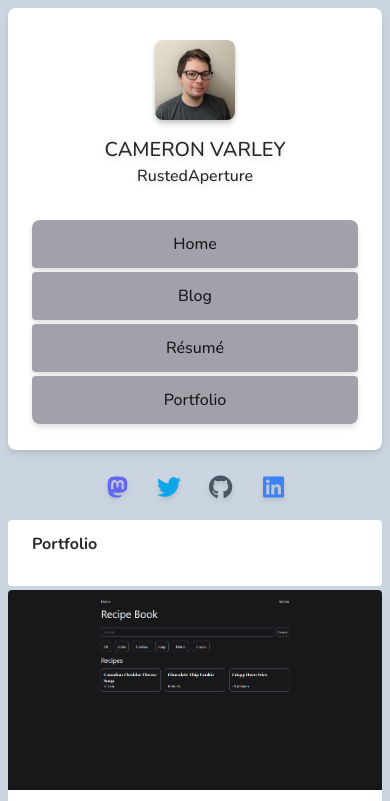
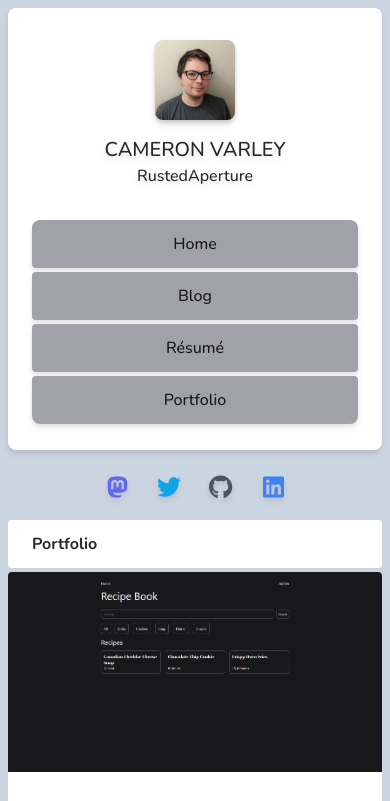
Before and after one commit to RustedAperture/RustedAperture, a Next.js app: page /Portfolio in a window 390 px wide. Shown: the top 801 px of the page. Built offline with nearby package versions, Linux system fonts and the light colour scheme.

Commit message:
Portfolio Mobile Fix

```diff
--- a/pages/Portfolio.js
+++ b/pages/Portfolio.js
@@ -13,7 +13,7 @@ export default function Resume() {
         <Head>
           <title>Cameron Varley | Portfolio</title>
         </Head>
-        <div className="min-h-[66px] bg-white dark:bg-zinc-800 mb-0.5 max-md:mt-0.5 md:mt-2 mx-2 md:rounded-t-lg rounded max-md:rounded-b flex flex-col md:flex-row overflow-hidden justify-between md:items-center py-3 px-6" >
+        <div className="md:min-h-[66px] bg-white dark:bg-zinc-800 mb-0.5 max-md:mt-0.5 md:mt-2 mx-2 md:rounded-t-lg rounded max-md:rounded-b flex flex-col md:flex-row overflow-hidden justify-between md:items-center py-3 px-6" >
           <div className=""><strong>Portfolio</strong></div>
         </div >
         <div id="top" className="grid md:grid-cols-2 lg:grid-cols-3 gap-1 my-0.5 mx-2">
```
